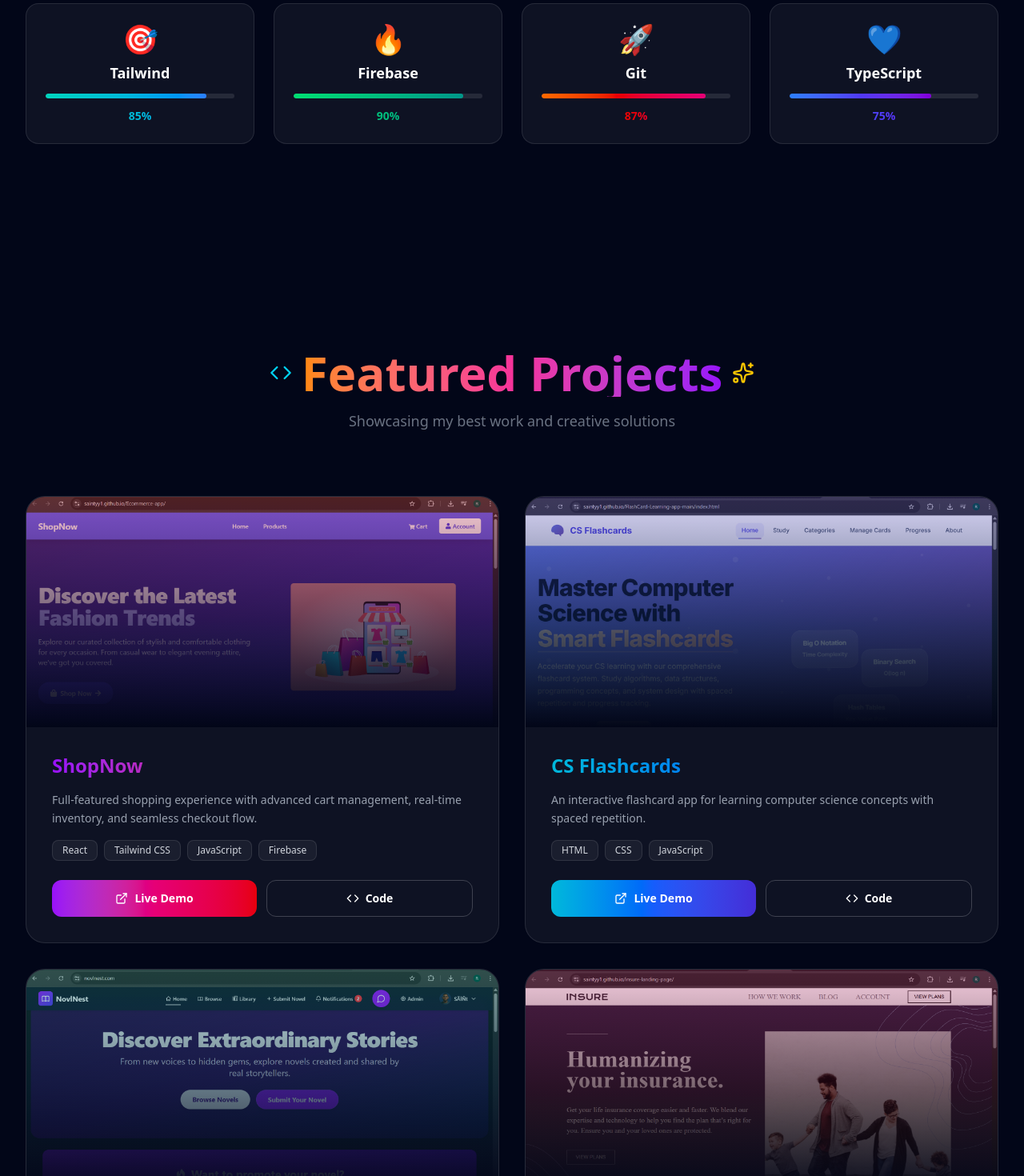
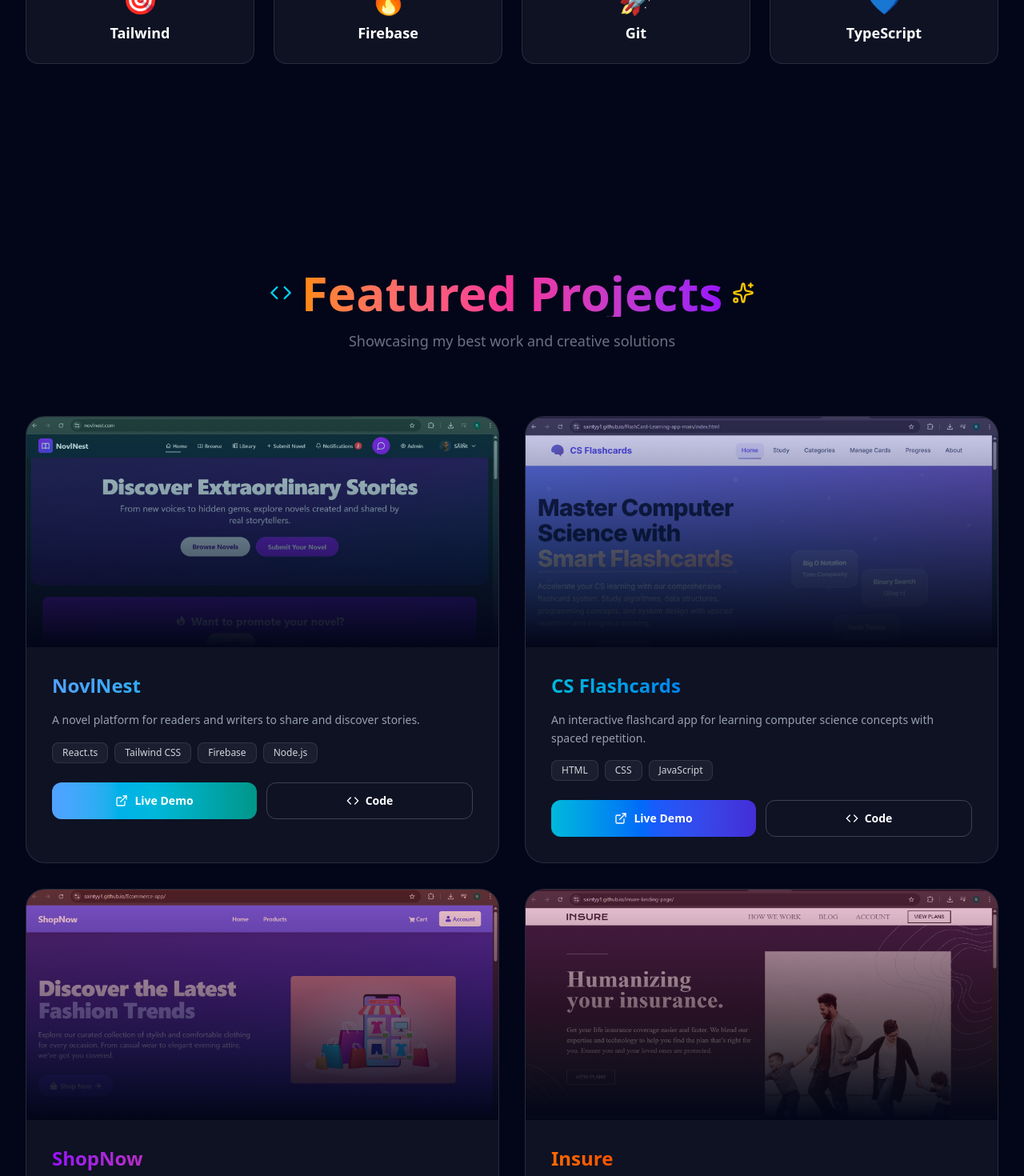
Before and after one commit to saintyy1/my-portfolio, a React (Vite) app: page / in a window 1280 px wide. Shown: the part 2320-3790 px from the top of the page at 80% size. Built offline with nearby package versions, Linux system fonts and the light colour scheme.

Commit message:
still slight fixes

```diff
--- a/src/Pages/Home.tsx
+++ b/src/Pages/Home.tsx
@@ -57,7 +57,7 @@
   }, [])
 
   const scrollToSection = (id: string): void => {
-    document.getElementById(id)?.scrollIntoView({ behavior: "auto" })
+    document.getElementById(id)?.scrollIntoView({ behavior: "smooth" })
     setMobileMenuOpen(false)
   }
 
@@ -69,26 +69,25 @@
     ];
 
   const skills = [
-    { name: "HTML5", level: 90, icon: "🎨", gradient: "from-orange-400 via-red-500 to-pink-500" },
-    { name: "CSS3", level: 85, icon: "💎", gradient: "from-blue-400 via-cyan-500 to-teal-400" },
-    { name: "JavaScript", level: 80, icon: "⚡", gradient: "from-yellow-400 via-orange-500 to-red-500" },
-    { name: "React.js", level: 80, icon: "⚛️", gradient: "from-cyan-400 via-blue-500 to-indigo-600" },
-    { name: "Tailwind", level: 85, icon: "🎯", gradient: "from-teal-400 via-cyan-500 to-blue-500" },
-    { name: "Firebase", level: 90, icon: "🔥", gradient: "from-green-400 via-emerald-500 to-teal-600" },
-    { name: "Git", level: 87, icon: "🚀", gradient: "from-orange-500 via-red-600 to-pink-600" },
-    { name: "TypeScript", level: 75, icon: "💙", gradient: "from-blue-500 via-indigo-600 to-purple-700" },
+    { name: "HTML5", icon: "🎨", gradient: "from-orange-400 via-red-500 to-pink-500" },
+    { name: "CSS3", icon: "💎", gradient: "from-blue-400 via-cyan-500 to-teal-400" },
+    { name: "JavaScript", icon: "⚡", gradient: "from-yellow-400 via-orange-500 to-red-500" },
+    { name: "React.js", icon: "⚛️", gradient: "from-cyan-400 via-blue-500 to-indigo-600" },
+    { name: "Tailwind", icon: "🎯", gradient: "from-teal-400 via-cyan-500 to-blue-500" },
+    { name: "Firebase", icon: "🔥", gradient: "from-green-400 via-emerald-500 to-teal-600" },
+    { name: "Git", icon: "🚀", gradient: "from-orange-500 via-red-600 to-pink-600" },
+    { name: "TypeScript", icon: "💙", gradient: "from-blue-500 via-indigo-600 to-purple-700" },
   ]
 
   const projects = [
     {
-      title: "ShopNow",
-      description:
-        "Full-featured shopping experience with advanced cart management, real-time inventory, and seamless checkout flow.",
-      tech: ["React", "Tailwind CSS", "JavaScript", "Firebase"],
-      gradient: "from-purple-600 via-pink-600 to-red-600",
-      image: project3,
-      demoUrl: "https://saintyy1.github.io/Ecommerce-app/",
-      githubUrl: "https://github.com/saintyy1/Ecommerce-app"
+      title: "NovlNest",
+      description: "A novel platform for readers and writers to share and discover stories.",
+      tech: ["React.ts", "Tailwind CSS", "Firebase", "Node.js"],
+      gradient: "from-blue-400 via-cyan-500 to-teal-600",
+      image: project1,
+      demoUrl: "https://novlnest.com/",
+      githubUrl: "https://github.com/saintyy1/Novel-app"
     },
     {
       title: "CS Flashcards",
@@ -101,13 +100,14 @@
       githubUrl: "https://github.com/saintyy1/FlashCard-Learning-app-main"
     },
     {
-      title: "NovlNest",
-      description: "A novel platform for readers and writers to share and discover stories.",
-      tech: ["React.ts", "Tailwind CSS", "Firebase", "Node.js"],
-      gradient: "from-blue-400 via-cyan-500 to-teal-600",
-      image: project1,
-      demoUrl: "https://novlnest.com/",
-      githubUrl: "https://github.com/saintyy1/Novel-app"
+      title: "ShopNow",
+      description:
+        "Full-featured shopping experience with advanced cart management, real-time inventory, and seamless checkout flow.",
+      tech: ["React", "Tailwind CSS", "JavaScript", "Firebase"],
+      gradient: "from-purple-600 via-pink-600 to-red-600",
+      image: project3,
+      demoUrl: "https://saintyy1.github.io/Ecommerce-app/",
+      githubUrl: "https://github.com/saintyy1/Ecommerce-app"
     },
     {
       title: "Insure",
@@ -423,19 +423,6 @@
                     <h3 className={`text-lg font-semibold ${darkMode ? "text-white" : "text-slate-900"}`}>
                       {skill.name}
                     </h3>
-                    <div
-                      className={`relative w-full h-1.5 ${darkMode ? "bg-white/10" : "bg-slate-200"} rounded-full overflow-hidden`}
-                    >
-                      <div
-                        className={`absolute inset-y-0 left-0 bg-gradient-to-r ${skill.gradient} rounded-full transition-all duration-1000`}
-                        style={{ width: `${skill.level}%` }}
-                      />
-                    </div>
-                    <div
-                      className={`text-sm font-semibold bg-gradient-to-r ${skill.gradient} bg-clip-text text-transparent`}
-                    >
-                      {skill.level}%
-                    </div>
                   </div>
                 </div>
               </div>
--- a/src/hooks/useInView.ts
+++ /dev/null
@@ -1,25 +0,0 @@
-import { useEffect, useRef, useState } from "react";
-
-export function useInView(threshold = 0.1) {
-  const ref = useRef<HTMLElement | null>(null);
-  const [inView, setInView] = useState(false);
-  const [hasBeenInView, setHasBeenInView] = useState(false);
-
-  useEffect(() => {
-    if (!ref.current) return;
-    const observer = new window.IntersectionObserver(
-      ([entry]) => {
-        setInView(entry.isIntersecting);
-        if (entry.isIntersecting) setHasBeenInView(true);
-      },
-      {
-        threshold,
-        rootMargin: "50px" // Trigger animation slightly before element enters viewport
-      }
-    );
-    observer.observe(ref.current);
-    return () => observer.disconnect();
-  }, [threshold]);
-
-  return [ref, inView, hasBeenInView] as const;
-}
```
